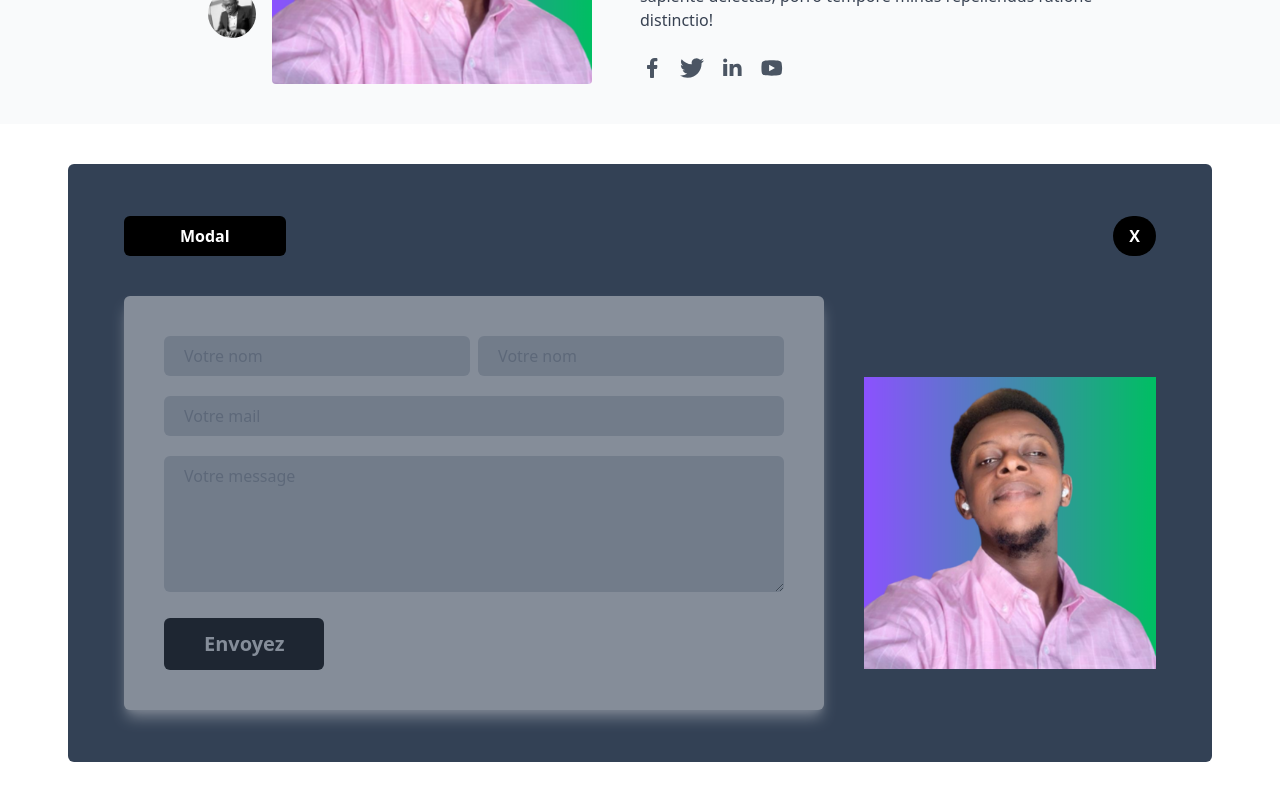
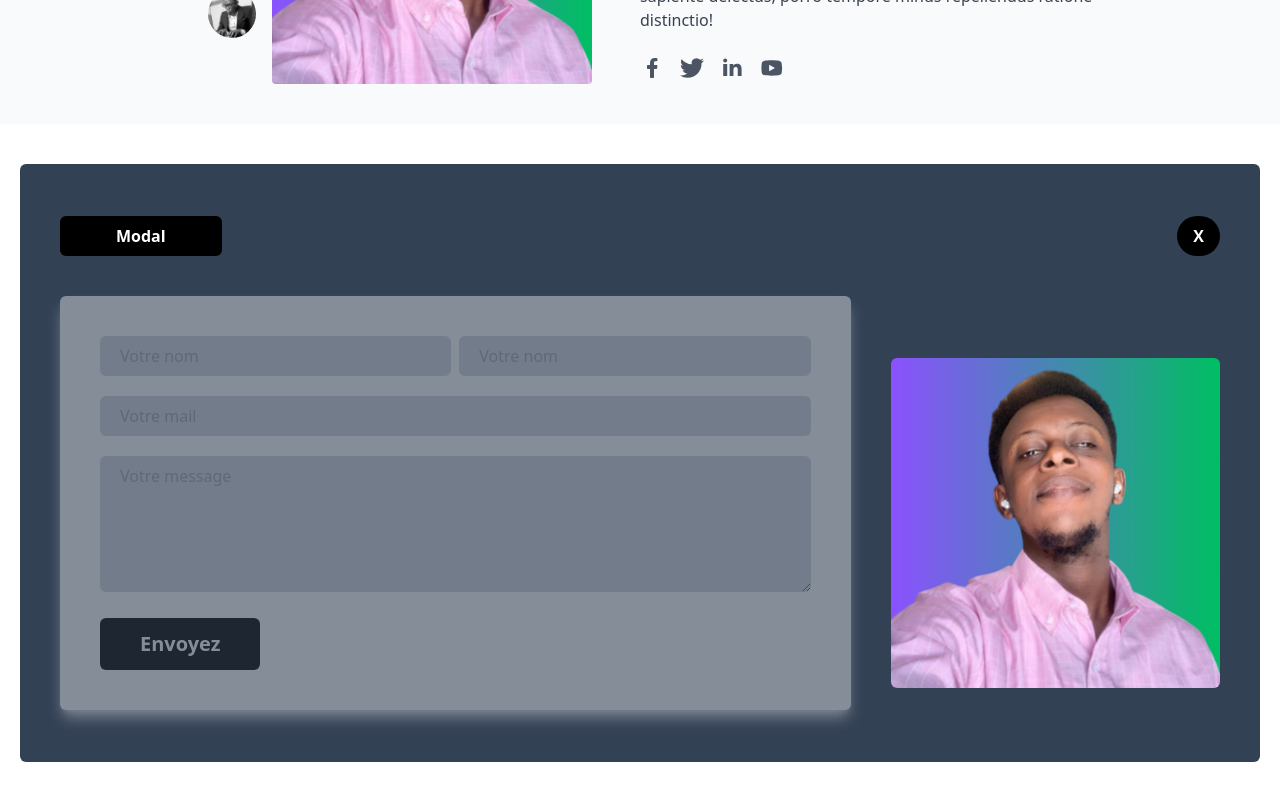
Before and after one commit to rovertnet/perso, a React (Vite) app: page / in a window 1280 px wide. Shown: the part 328-1128 px from the top of the page. Built offline with nearby package versions, Linux system fonts and the light colour scheme.

Commit message:
mise à jour

```diff
--- a/src/composant/Devis.jsx
+++ b/src/composant/Devis.jsx
@@ -1,7 +1,7 @@
 function Devis() {
   return (
     <>
-      <div className="md:px-14 px-10  md:py-3 py-5 md:mx-12 rounded-md bg-slate-700">
+      <div className="md:px-10 px-10  md:py-3 py-5 rounded-md bg-slate-700">
         <div className="flex justify-between items-center">
           <button className=" bg-black md:py-2 py-2 md:px-14 text-white md:my-10 my-8 font-extrabold rounded-md">
             Modal
@@ -11,12 +11,12 @@ function Devis() {
           </button>
         </div>
         {/* Block form */}
-        <div className="flex flex-row-reverse justify-normal items-center gap-10">
+        <div className="flex flex-col md:flex-row-reverse justify-normal items-center gap-10">
           <div className=" md:w-2/6">
-            <img src="../public/moi.png" alt="" className=" md:w-full     "/>
+            <img src="../public/moi.png" alt="" className=" md:w-full rounded-md" />
           </div>
           {/* le formulaire */}
-          <div className=" md:w-4/5 w-3/5">
+          <div className=" md:w-4/5 w-5/3">
             <div className=" mb-10 shadow-lg shadow-zinc-200 bg-white opacity-40 rounded-md md:px-10 px-3 md:py-10 py-5 md:w-full w-full">
               {/* Formulaire */}
               <form action="">
```
